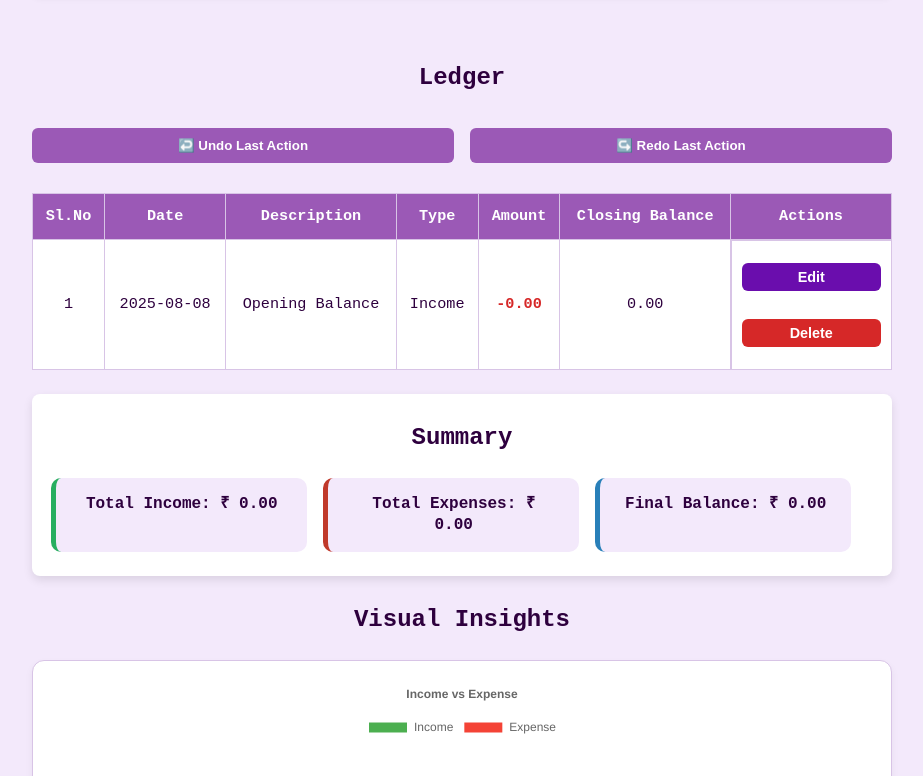
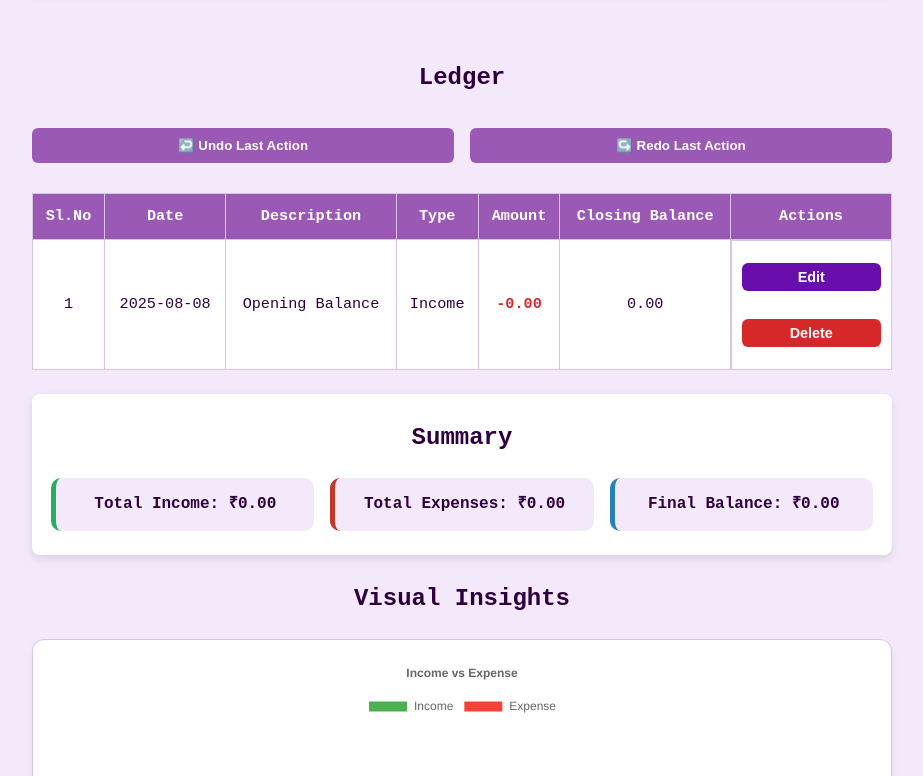
Before and after one commit to cuber-dev/Personal_ledger, a plain HTML site: page index.html in a window 1280 px wide. Shown: the part 1399-2175 px from the top of the page, without its empty margins (178-1101 px from the left). Drawn offline with nearby package versions, Linux system fonts and the light colour scheme; a web font is replaced by a local one.

Commit message:
update style.css

```diff
--- a/style.css
+++ b/style.css
@@ -121,6 +121,7 @@ form button:hover {
 .export-container {
   display :flex;
   flex-wrap: wrap;
+  justify-content: space-between;
   gap:0 1rem;
 }
 /* Balance summary */
@@ -129,6 +130,7 @@ form button:hover {
   font-size: 1.2rem;
   font-weight: bold;
   text-align: center;
+  vertical-align: center;
   color: var(--text-color);
 }
 
@@ -390,13 +392,17 @@ body.dark-mode {
  padding : 1.5rem 1.2rem;
  margin : 1.5rem 0;
  border-radius: .5rem;
+ display: flex;
+ flex-direction: column;
 }
 #summarySection {
+  flex:1;
   display: flex;
-  justify-content: center;
+  justify-content: space-between;
   flex-wrap: wrap;
   gap: 1rem;
-  max-width: 800px;
+  text-align: center;
+  vertical-align: center;
 }
 
 .summary-box {
@@ -405,6 +411,10 @@ body.dark-mode {
   padding: 1rem 1.5rem;
   border-radius: 10px;
   text-align: center;
+  display: flex;
+  align-items: center;
+  justify-content: center;
+  font-size: 1rem;
   font-weight: 600;
   color: var(--text-color);
   transition: transform 0.3s ease;
```
